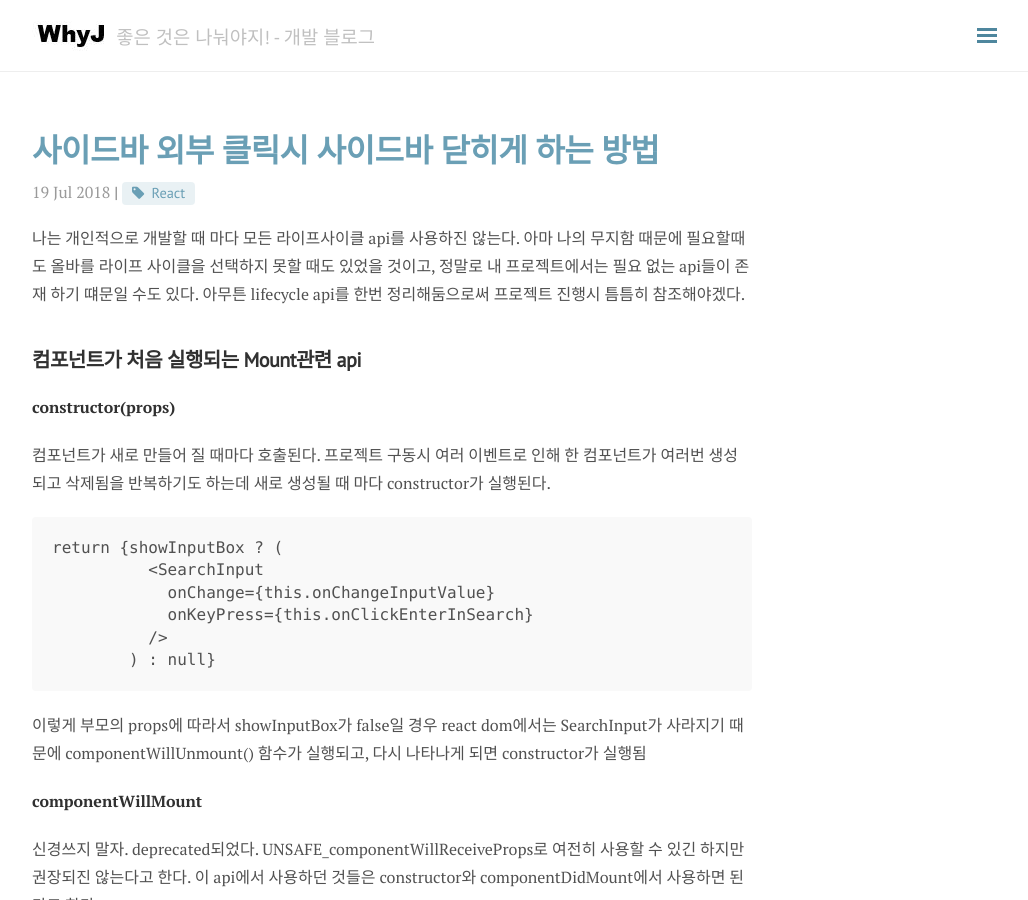
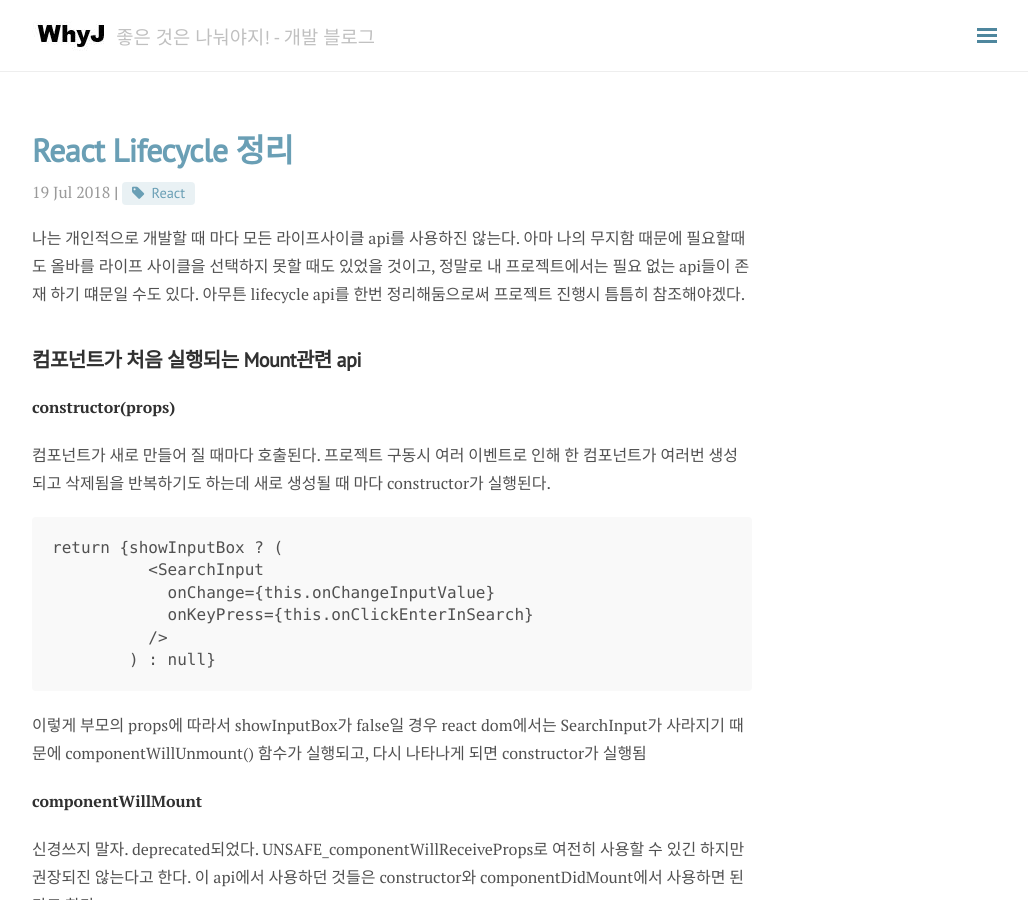
Before and after one commit to wooooooak/wooooooak.github.io, a Jekyll site: the page built from _posts/2018-07-19-React lifecycle.md, in a window 1280 px wide and 900 px high. Shown: the whole window, without its empty margins (248-1276 px from the left). Built offline with Jekyll 4.4.1, drawn with Linux system fonts in a browser that asks for light colours; nearby versions of some CDN libraries; comment, search, counter and statistics services are not loaded.

Commit message:
update post

```diff
--- a/_posts/2018-07-19-React lifecycle.md
+++ b/_posts/2018-07-19-React lifecycle.md
@@ -1,6 +1,6 @@
 ---
 layout: post
-title: 사이드바 외부 클릭시 사이드바 닫히게 하는 방법
+title: React Lifecycle 정리
 category: Frontend
 tags: [React]
 comments: true
```
